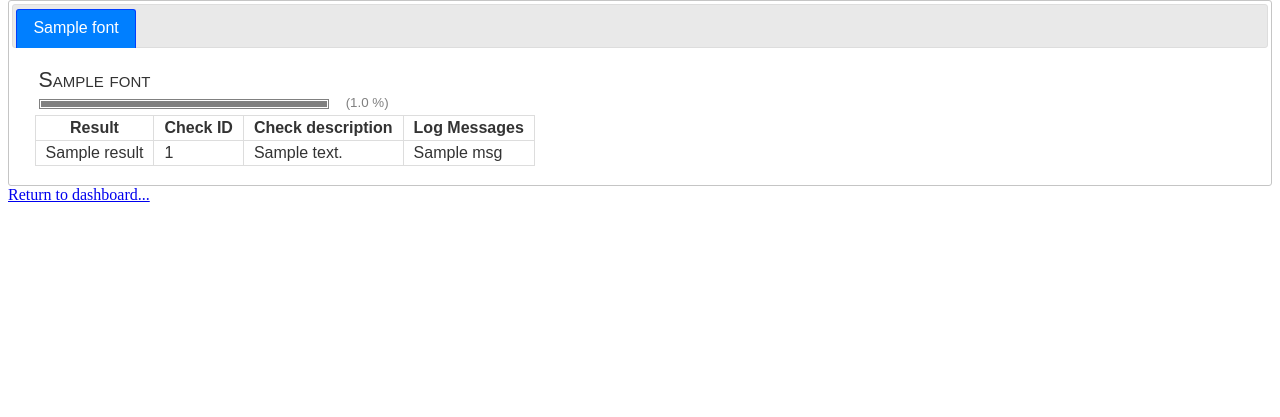
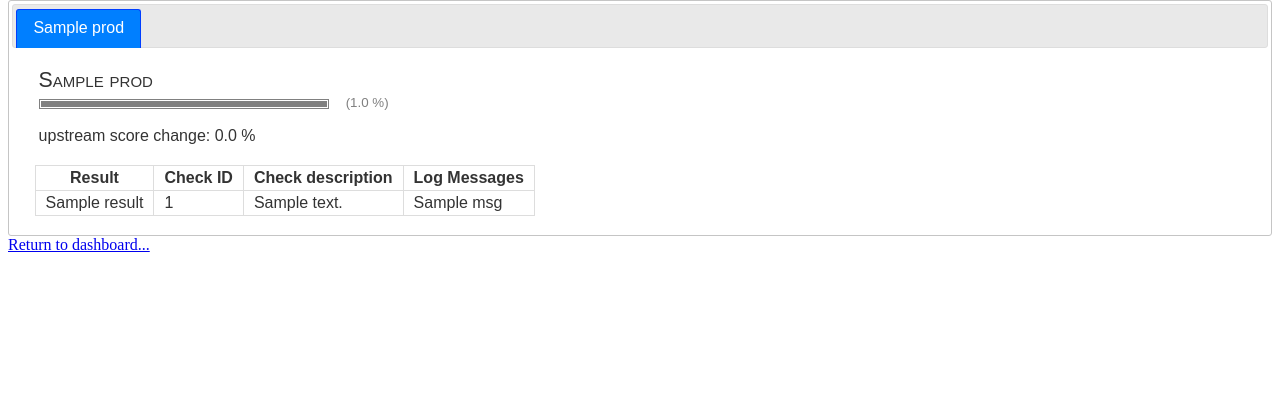
Before and after one commit to googlefonts/fontbakery-dashboard, a Flask app: template containers/web/templates/family_details.html in a window 1280 px wide. Shown: the part 349-766 px from the top of the page. Run offline with Flask 2, Linux system fonts and the light colour scheme; the template is opened without the code that fills it: most values are stand-ins (such as "Sample title", 1, 10 or a date in 2020); some libraries are stand-ins or nearby versions.

Commit message:
display score comparison between upstream and prod fonts
(issue #1239)

```diff
--- a/containers/web/app.py
+++ b/containers/web/app.py
@@ -87,6 +87,7 @@
 
     fonts_prod = list(db.table('check_results').filter({"commit": "prod", "familyname": familyname}).run())
     fonts_dev = list(db.table('check_results').filter({"HEAD": True, "familyname": familyname}).run())
+
     family_prod = db.table('cached_stats').filter({"commit": "prod", "familyname": familyname}).run().next()
     family_dev = []
     try:
@@ -108,10 +109,16 @@
       else:
         f['stylename'] = "{} (bad name)".format(f['fontname'])
 
+    # I think that the rearrangement of data below could be avoided by crafting a smarter database schema...
+    fonts = []
+    for p in fonts_prod:
+      for d in fonts_dev:
+        if d['stylename'] == p['stylename']:
+          fonts.append([p, d])
+
     return render_template("family_details.html",
                            delta=delta,
-                           dev=fonts_dev,
-                           prod=fonts_prod,
+                           fonts=fonts,
                            familyname=familyname,
                            chart_data=json.dumps(chart_data),
                            giturl=family_prod['giturl'])
--- a/containers/web/templates/family_details.html
+++ b/containers/web/templates/family_details.html
@@ -25,17 +25,18 @@
       <div id="piechart"></div>
       <div id="tabs" style="display:hidden">
         <!-- tabs -->
-        <ul>{% for font in prod %}
-          <li><a href="#tab-{{ loop.index }}">{{ font['stylename'] }}</a></li>
+        <ul>{% for prod, dev in fonts %}
+          <li><a href="#tab-{{ loop.index }}">{{ prod['stylename'] }}</a></li>
           {% endfor %}</ul>
 
         <!-- Tabs content -->
-        {% for font in prod %}
+        {% for prod, dev in fonts %}
         <div id="tab-{{ loop.index }}">
           <div class="progress_item">
-            <span class="familyname">{{ font['fontname'] }}</span><br/>
-            <progress max="{{ font['stats']['Total'] }}" value="{{ font['stats']['OK'] }}"></progress>
-            <small style='text-align:right; margin-left:12px; color:grey'>({{ font['stats']['OK']*100/font['stats']['Total'] }} %)</small>
+            <span class="familyname">{{ prod['fontname'] }}</span><br/>
+            <progress max="{{ prod['stats']['Total'] }}" value="{{ prod['stats']['OK'] }}"></progress>
+            <small style='text-align:right; margin-left:12px; color:grey'>({{ 100*prod['stats']['OK']/prod['stats']['Total'] | round(2, 'floor') }} %)</small>
+            <p>upstream score change: {{ 100*(dev['stats']['OK']/dev['stats']['Total'] - prod['stats']['OK']/prod['stats']['Total']) | round(2, 'floor') }} %</p>
           </div>
 
           <table>
@@ -44,9 +45,10 @@
               <th data-sort="string">Check ID</th>
               <th data-sort="string">Check description</th>
               <th data-sort="string">Log Messages</th>
+              <!--<th data-sort="string">Upstream changes</th>-->
             </thead>
             <tbody>
-              {% for entry in font['results'] %}
+              {% for entry in prod['results'] %}
               <tr>
                 <td>{{ entry.result }}</td>
                 <td>{{ entry.check_number }}</td>
@@ -55,6 +57,9 @@
                 {% for msg in entry.log_messages %}
                   {{ msg }} <br/>
                 {% endfor %}
+                <!--</td>
+                <td>-->
+
                 </td>
               </tr>
               {% endfor %}
```
